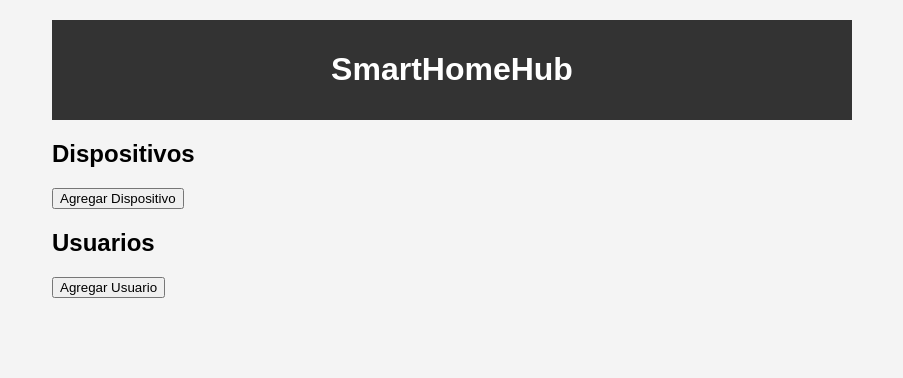
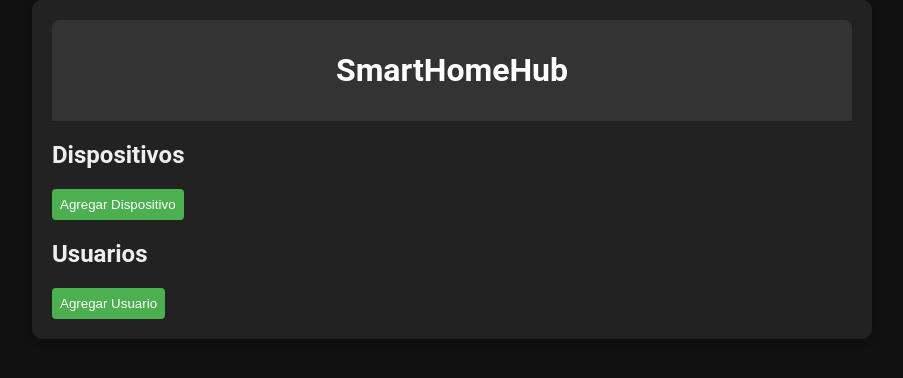
Before and after one commit to Brugyto/SmartHomeHub, a plain HTML site: page public/index.html in a window 1280 px wide. Shown: the whole page, without its empty margins (188-1091 px from the left). Drawn offline with Linux system fonts and the light colour scheme.

Commit message:
Update main.css

```diff
--- a/public/styles/main.css
+++ b/public/styles/main.css
@@ -1,16 +1,20 @@
 /* public/styles/main.css */
 
 body {
-  font-family: 'Arial', sans-serif;
+  font-family: 'Roboto', 'Arial', sans-serif;
   margin: 0;
   padding: 0;
-  background-color: #f4f4f4;
+  background-color: #111;
+  color: #eee;
 }
 
 .container {
   max-width: 800px;
   margin: 0 auto;
   padding: 20px;
+  background-color: #222;
+  box-shadow: 0 0 10px rgba(0, 0, 0, 0.3);
+  border-radius: 10px;
 }
 
 .header {
@@ -18,6 +22,7 @@
   color: #fff;
   padding: 10px;
   text-align: center;
+  border-radius: 8px 8px 0 0;
 }
 
 .section {
@@ -30,24 +35,40 @@
 }
 
 .item {
-  background-color: #fff;
-  border: 1px solid #ddd;
+  background-color: #333;
+  border: 1px solid #444;
   margin-bottom: 10px;
   padding: 10px;
+  border-radius: 8px;
+  transition: background-color 0.3s;
+}
+
+.item:hover {
+  background-color: #555;
 }
 
 .device-list {
   composes: list;
 }
 
-.device-item {
-  composes: item;
-}
-
 .user-list {
   composes: list;
 }
 
-.user-item {
-  composes: item;
+button {
+  display: block;
+  margin-top: 10px;
+  padding: 8px;
+  background-color: #4CAF50;
+  color: #fff;
+  border: none;
+  cursor: pointer;
+  border-radius: 4px;
+  transition: background-color 0.3s;
 }
+
+button:hover {
+  background-color: #45a049;
+}
+
+/* Agregamos una transición para un cambio suave de color en el botón */
```
